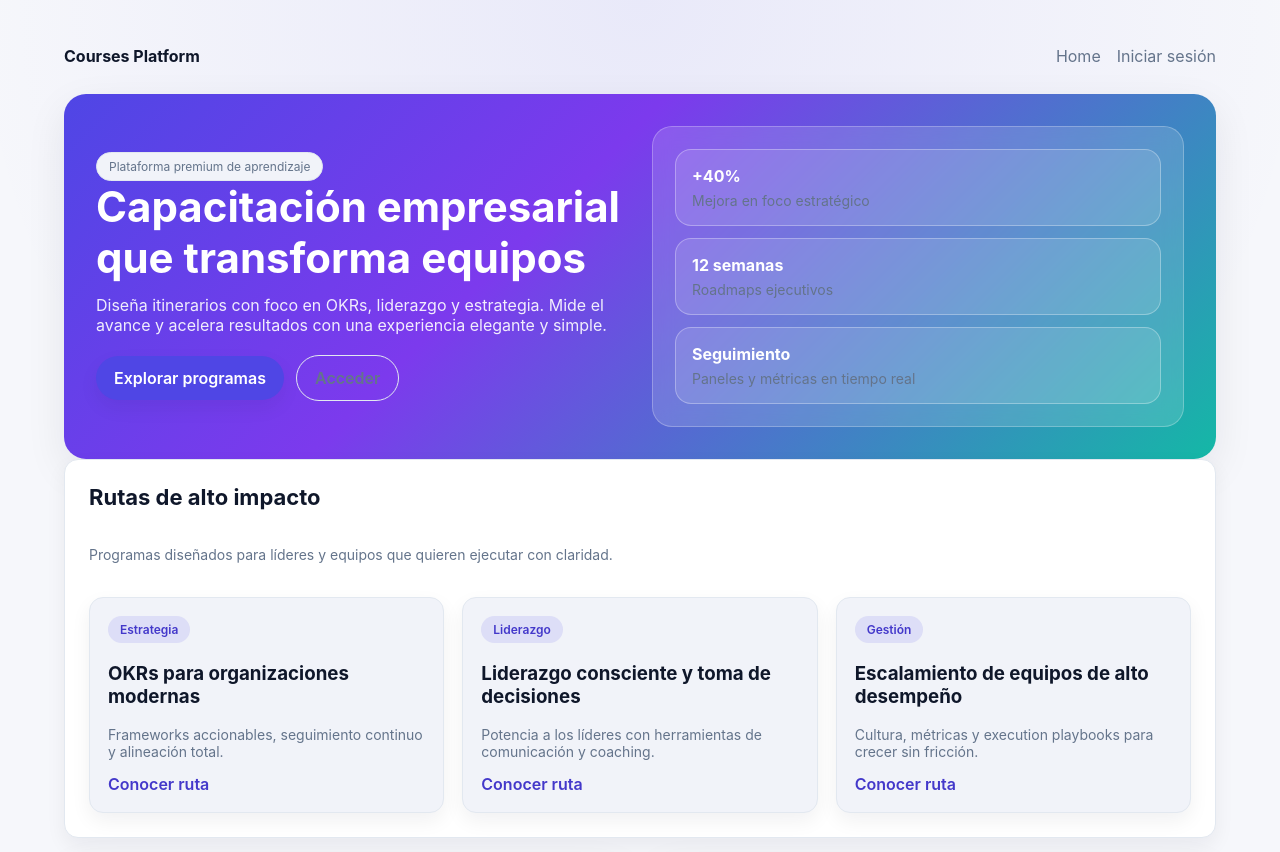
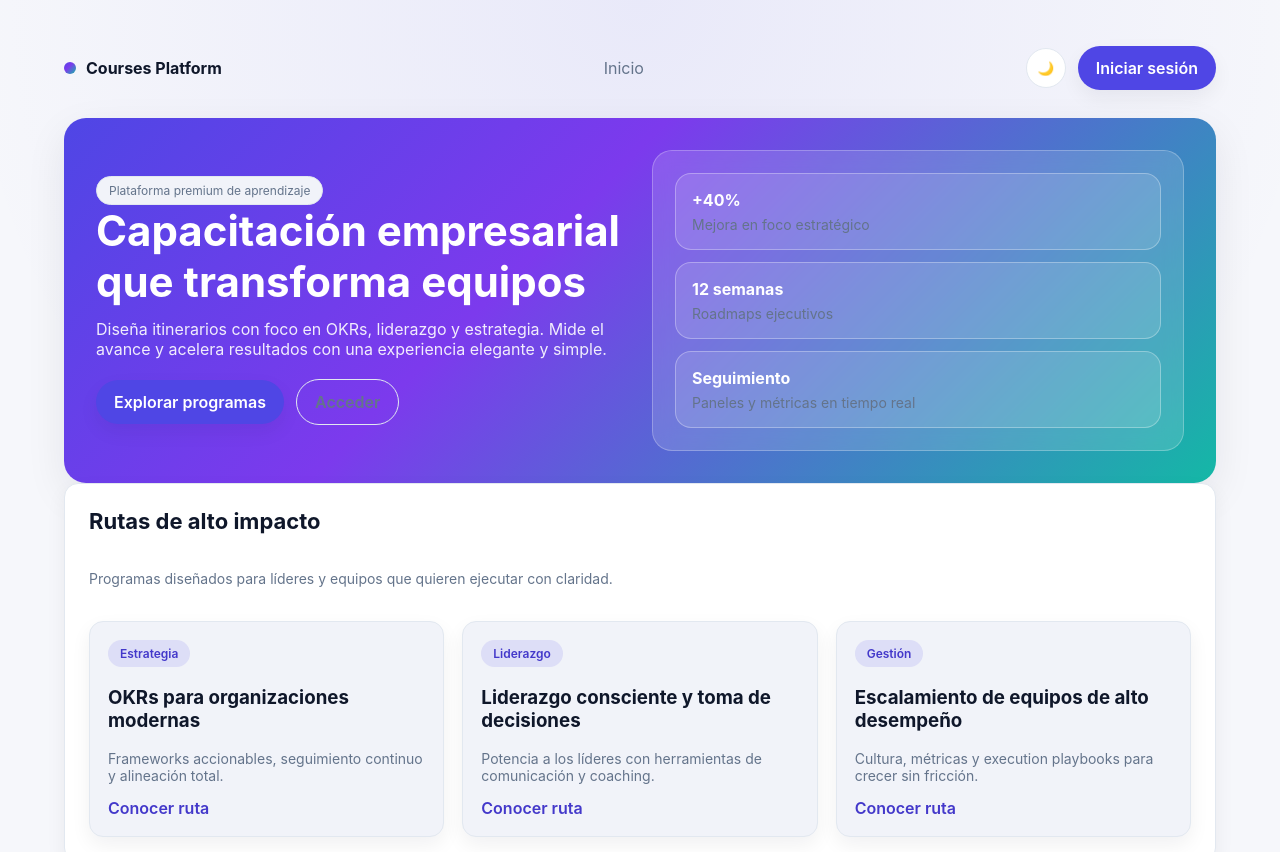
Before and after one commit to jashito/Courses_Platform, a Next.js app: page / in a window 1280 px wide. Shown: the top 852 px of the page. Built offline with nearby package versions, Linux system fonts and the light colour scheme.

Commit message:
Updated Layout.tsx

```diff
--- a/src/components/Layout.tsx
+++ b/src/components/Layout.tsx
@@ -5,11 +5,31 @@ import { useRouter } from "next/router";
 import { supabaseBrowser } from "@/lib/supabaseBrowser";
 
 type UserRole = "admin" | "student" | null;
+type ThemeMode = "light" | "dark";
 
 export default function Layout({ children }: { children: ReactNode }) {
   const router = useRouter();
   const [isLoggedIn, setIsLoggedIn] = useState(false);
   const [role, setRole] = useState<UserRole>(null);
+  const [theme, setTheme] = useState<ThemeMode>("light");
+
+  useEffect(() => {
+    const stored = typeof window !== "undefined" ? window.localStorage.getItem("theme") : null;
+    const prefersDark =
+      typeof window !== "undefined" &&
+      window.matchMedia &&
+      window.matchMedia("(prefers-color-scheme: dark)").matches;
+    const initial = stored === "dark" || stored === "light" ? stored : prefersDark ? "dark" : "light";
+    setTheme(initial);
+    document.documentElement.setAttribute("data-theme", initial);
+  }, []);
+
+  useEffect(() => {
+    document.documentElement.setAttribute("data-theme", theme);
+    if (typeof window !== "undefined") {
+      window.localStorage.setItem("theme", theme);
+    }
+  }, [theme]);
 
   useEffect(() => {
     let active = true;
@@ -53,23 +73,36 @@ export default function Layout({ children }: { children: ReactNode }) {
     router.push("/login");
   };
 
+  const toggleTheme = () => {
+    setTheme((prev) => (prev === "light" ? "dark" : "light"));
+  };
+
   return (
     <div className="container">
       <header className="nav">
-        <div>
+        <div className="brand">
+          <span className="brand-dot" />
           <strong>Courses Platform</strong>
         </div>
         <nav className="nav-links">
-          <Link href="/">Home</Link>
+          <Link href="/">Inicio</Link>
           {isLoggedIn && <Link href="/courses">Cursos</Link>}
           {role === "admin" && <Link href="/admin">Admin</Link>}
-          {isLoggedIn && (
+        </nav>
+        <div className="nav-actions">
+          <button className="theme-toggle" onClick={toggleTheme} type="button" aria-label="Cambiar tema">
+            {theme === "light" ? "🌙" : "☀️"}
+          </button>
+          {isLoggedIn ? (
             <button className="button secondary" onClick={handleLogout} type="button">
               Cerrar sesión
             </button>
+          ) : (
+            <Link className="button" href="/login">
+              Iniciar sesión
+            </Link>
           )}
-          {!isLoggedIn && <Link href="/login">Iniciar sesión</Link>}
-        </nav>
+        </div>
       </header>
       {children}
       <footer className="footer">
```
